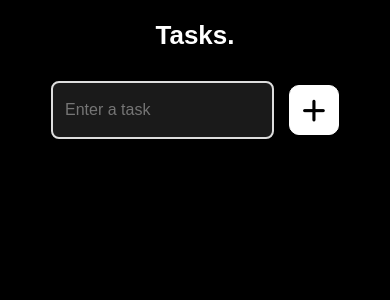
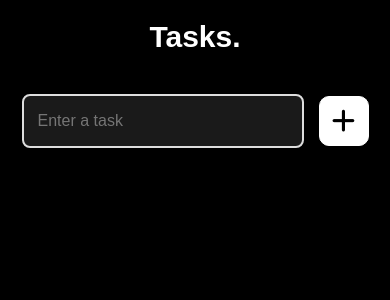
Before and after one commit to abhishekk119/Todo-react, a React (Vite) app: page / in a window 390 px wide. Shown: the top 300 px of the page. Built offline with nearby package versions, Linux system fonts and the light colour scheme; a web font is replaced by a local one.

Commit message:
Update index.css

```diff
--- a/src/index.css
+++ b/src/index.css
@@ -455,84 +455,10 @@ body {
 
 
 /* Mobile Responsiveness */
+
 @media (max-width: 767px) {
-  .date-group {
-    width: 95%;
-    margin: 15px 10px;
-    padding: 12px;
-  }
+  /* Enhanced smooth animations for mobile */
 
-  .userinputwrapper {
-    margin-top: 30px;
-    padding: 0 15px;
-  }
-
-  .inputbox {
-    width: 70%;
-    max-width: 280px;
-    font-size: 16px; /* Prevents zoom on iOS */
-  }
-
-  .alltodoscontainer-one {
-    flex-direction: column;
-    align-items: flex-start;
-    gap: 10px;
-  }
-
-  .tasknumber-and-checkbox-and-task {
-    width: 100%;
-    justify-content: flex-start;
-    gap: 10px;
-  }
-
-  .currenttime-and-deletebutton {
-    width: 100%;
-    justify-content: flex-between;
-    margin-top: 8px;
-  }
-
-  .alltodoscontainer-two {
-    flex-direction: column;
-    align-items: flex-start;
-    gap: 8px;
-    margin-top: 10px;
-  }
-
-  .topdiv {
-    flex-wrap: wrap;
-    gap: 10px;
-  }
-
-  .dateh3 {
-    font-size: 16px;
-    margin: 0;
-  }
-
-  .categories {
-    width: 100px;
-    height: 25px;
-    order: 2;
-  }
-
-  .expandcollapsebtn {
-    order: 3;
-    font-size: 20px;
-  }
-
-  .click-dropdown-content {
-    width: 140px;
-    margin-left: 0;
-    left: 50%;
-    transform: translateX(-50%);
-    margin-top: 160px;
-  }
-
-  .click-dropdown-content::before {
-    left: 50%;
-    transform: translateX(-50%);
-  }
-
-  /* Enhanced smooth animations for mobile */
   .alltodosdiv {
     transition: grid-template-rows 0.5s cubic-bezier(0.25, 0.46, 0.45, 0.94),
                 opacity 0.5s cubic-bezier(0.25, 0.46, 0.45, 0.94);
@@ -549,82 +475,4 @@ body {
     opacity: 0;
   }
 
-  /* Improve touch targets */
-  .add-button,
-  .deletebtn,
-  .calendar-icon,
-  .expandcollapsebtn,
-  .categories {
-    min-height: 44px;
-    min-width: 44px;
-    display: flex;
-    align-items: center;
-    justify-content: center;
-  }
-
-  .deletebtn {
-    font-size: 18px;
-  }
-
-  .calendar-icon {
-    font-size: 16px;
-  }
-
-  /* Content editable improvements */
-  .tasknumber-and-checkbox-and-task p[contenteditable="true"] {
-    font-size: 17px;
-    line-height: 1.4;
-    min-height: 24px;
-    padding: 2px 0;
-  }
-
-  .incomplete-tasks-notification {
-    font-size: 14px;
-    margin: 8px 0;
-  }
-
-  /* Prevent horizontal scrolling */
-  body {
-    overflow-x: hidden;
-  }
 }
-
-/* Extra small devices */
-@media (max-width: 480px) {
-  .date-group {
-    width: 92%;
-    margin: 12px 8px;
-    padding: 10px;
-  }
-
-  .inputbox {
-    width: 65%;
-    padding: 12px;
-  }
-
-  .logo p {
-    font-size: 26px;
-  }
-
-  .click-dropdown-content {
-    width: 130px;
-    padding: 12px;
-  }
-
-  .click-dropdown-content p {
-    font-size: 14px;
-    padding: 4px 0;
-  }
-}
-
-/* iPhone landscape optimization */
-@media (max-width: 767px) and (orientation: landscape) {
-  .userinputwrapper {
-    margin-top: 20px;
-  }
-
-  .date-group {
-    width: 90%;
-    max-width: 500px;
-  }
-}
```
